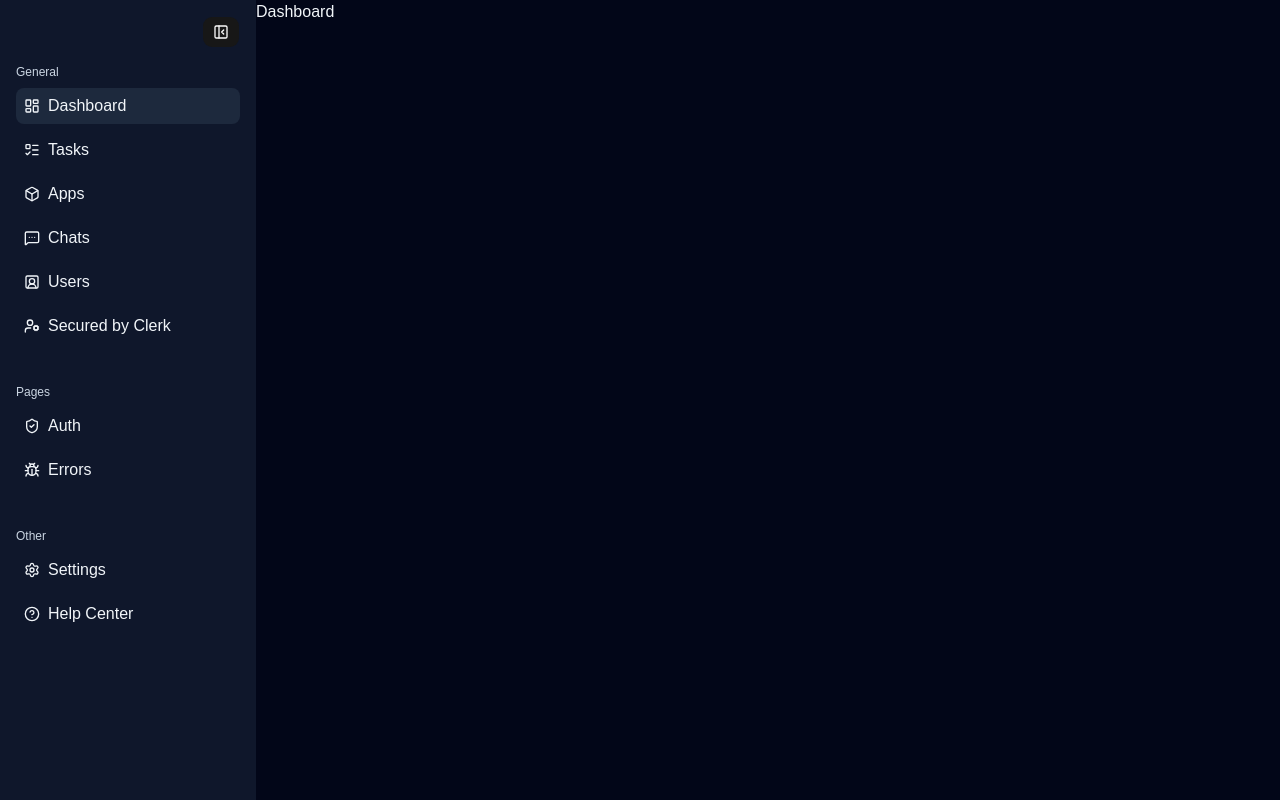
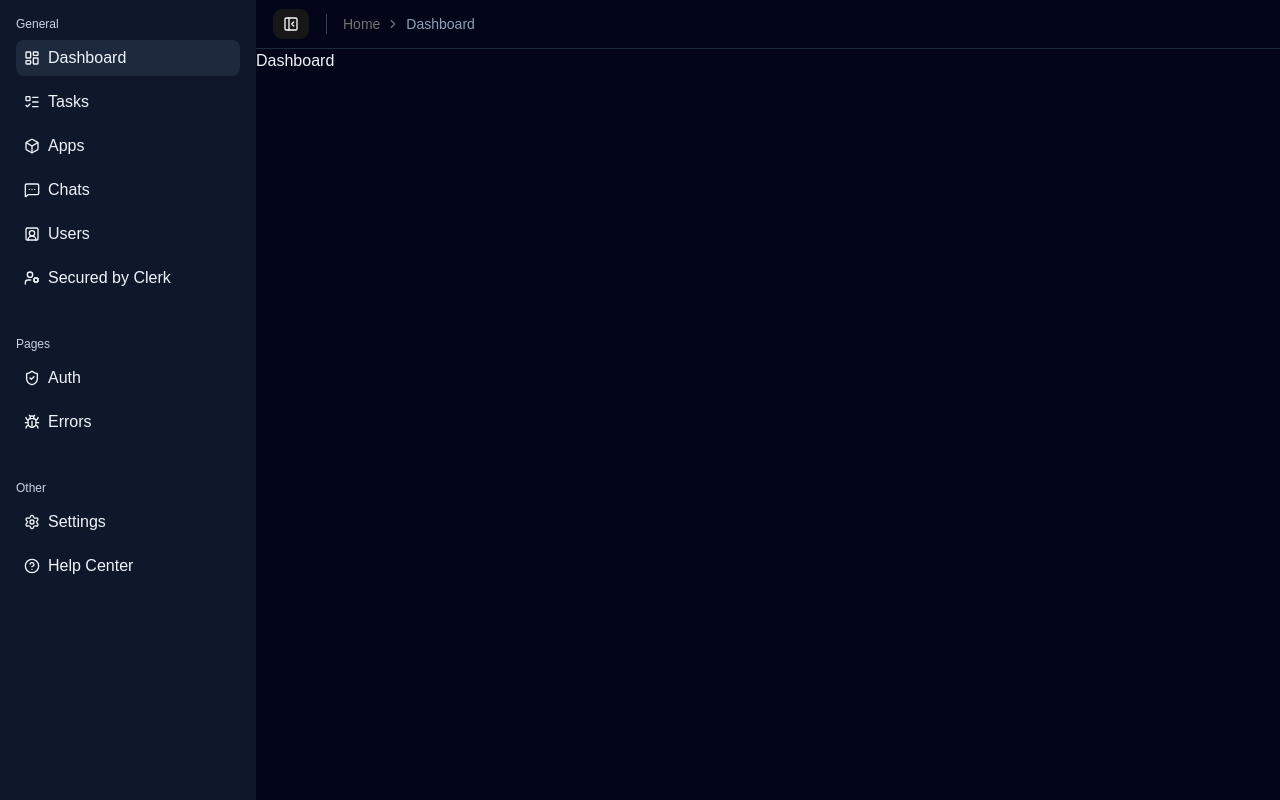
Before and after one commit to Staskovych/react-admin-panel, a React (Vite) app: page / in a window 1280 px wide. Built offline with nearby package versions, Linux system fonts and the light colour scheme.

Commit message:
feat(layout): add header with breadcrumbs and sidebar toggle

```diff
--- a/src/components/layout/AppSidebar.tsx
+++ b/src/components/layout/AppSidebar.tsx
@@ -1,99 +1,10 @@
 import { cn } from '@/lib/utils';
 import { NavLink } from 'react-router-dom';
-import { LayoutDashboard } from "lucide-react";
-import { ListTodo } from 'lucide-react';
-import { Box } from 'lucide-react';
-import { MessageSquareMore } from 'lucide-react';
-import { SquareUserRound} from 'lucide-react';
-import { UserCog } from 'lucide-react';
-import { ShieldCheck } from 'lucide-react';
-import { Bug } from 'lucide-react';
-import { Settings } from 'lucide-react';
-import { CircleQuestionMark } from 'lucide-react';
-import type { LucideIcon } from "lucide-react";
-
-type NavItem = {
-    title: string;
-    url: string;
-    icon: LucideIcon;
-}
-
-type NavGroup = {
-    title: string;
-    items: NavItem[];
-}
+import { navGroups } from '@/config/navigation';
 
 type AppSidebarProps = {
     isCollapsed: boolean;
 }
-
-const navGroups: NavGroup[] = [
-    {
-        title: 'General',
-        items: [
-            {
-                title: 'Dashboard',
-                url: '/',
-                icon: LayoutDashboard,
-            },
-            {
-                title: 'Tasks',
-                url: '/tasks',
-                icon: ListTodo,
-            },
-            {
-                title: 'Apps',
-                url: '/apps',
-                icon: Box,
-            },
-            {
-                title: 'Chats',
-                url: '/chats',
-                icon: MessageSquareMore,
-            },
-            {
-                title: 'Users',
-                url: '/users',
-                icon: SquareUserRound,
-            },
-            {
-                title: 'Secured by Clerk',
-                url: '/secured-by-clerk',
-                icon: UserCog,
-            }
-        ]
-    },
-    {
-        title: 'Pages',
-        items: [
-            {
-                title: 'Auth',
-                url: '/auth',
-                icon: ShieldCheck,
-            },
-            {
-                title: 'Errors',
-                url: '/errors',
-                icon: Bug,
-            }
-        ]
-    },
-    {
-        title: 'Other',
-        items: [
-            {
-                title: 'Settings',
-                url: '/settings',
-                icon: Settings,
-            },
-            {
-                title: 'Help Center',
-                url: '/help-center',
-                icon: CircleQuestionMark,
-            }
-        ]
-    }
-]
 
 export function AppSidebar( { isCollapsed }: AppSidebarProps) {
     return (
--- /dev/null
+++ b/src/components/layout/Header.tsx
@@ -0,0 +1,39 @@
+import { useLocation, Link } from 'react-router-dom';
+import { navGroups } from '@/config/navigation';
+import { Breadcrumb, BreadcrumbList, BreadcrumbItem, BreadcrumbLink, BreadcrumbPage, BreadcrumbSeparator } from '@/components/ui/breadcrumb';
+import { Button } from '@/components/ui/button';
+import { PanelLeftClose, PanelLeftOpen } from 'lucide-react';
+
+type HeaderProps = {
+  toggleSidebar: () => void;
+  isCollapsed: boolean;
+}
+
+export function Header({ toggleSidebar, isCollapsed }: HeaderProps) {
+  const location = useLocation();
+  const currentPath = location.pathname;
+
+  const currentGroup = navGroups.find(group => group.items.some(item => item.url === currentPath));
+  const currentItem = currentGroup?.items.find(item => item.url === currentPath);
+
+  return (
+    <header className="flex items-center gap-4 px-4 py-2 border-b shrink-0 border-slate-800">
+      <Button type="button" onClick={toggleSidebar}>
+        {isCollapsed ? <PanelLeftOpen /> : <PanelLeftClose />}
+      </Button>
+      <Breadcrumb className="border-l border-slate-700 pl-4">
+        <BreadcrumbList>
+          <BreadcrumbItem>
+            <BreadcrumbLink asChild className="hover:text-slate-200">
+              <Link to="/">Home</Link>
+            </BreadcrumbLink>
+          </BreadcrumbItem>
+          <BreadcrumbSeparator />
+            <BreadcrumbItem>
+              <BreadcrumbPage className="text-slate-400">{currentItem?.title}</BreadcrumbPage>
+            </BreadcrumbItem>
+        </BreadcrumbList>
+      </Breadcrumb>
+    </header>
+  )
+}
--- a/src/components/layout/Layout.tsx
+++ b/src/components/layout/Layout.tsx
@@ -1,9 +1,8 @@
 import type { ReactNode } from 'react';
+import { AppSidebar } from './AppSidebar';
+import { cn } from '@/lib/utils';
+import { Header } from './Header';
 import { useState } from 'react';
-import { AppSidebar } from './AppSidebar';
-import { PanelLeftClose, PanelLeftOpen } from 'lucide-react';
-import { Button } from '../ui/button';
-import { cn } from '@/lib/utils';
 
 type LayoutProps = {
     children: ReactNode;
@@ -16,22 +15,16 @@ export function Layout({ children }: LayoutProps) {
         setIsCollapsed(prev => !prev);
     }
 
-
-
     return (
         <div className="flex min-h-screen">
             <aside className={cn(
                 "bg-slate-900 transition-all duration-300 ease-in-out",
                  isCollapsed ? "w-16" : "w-64"
                  )}>
-                <div className='flex justify-end px-4 pt-4'>
-                <Button type="button" onClick={toggleSidebar}>
-                    {isCollapsed ? <PanelLeftOpen /> : <PanelLeftClose />}
-                </Button>
-                </div>
                 <AppSidebar isCollapsed={isCollapsed}/>
             </aside>
-            <main className="flex-1 bg-slate-950 text-slate-100">
+            <main className="flex flex-col flex-1 bg-slate-950 text-slate-100">
+                <Header toggleSidebar={toggleSidebar} isCollapsed={isCollapsed}/>
                 {children}
             </main>
         </div>
--- /dev/null
+++ b/src/components/ui/breadcrumb.tsx
@@ -0,0 +1,122 @@
+import * as React from "react"
+import { Slot } from "radix-ui"
+
+import { cn } from "@/lib/utils"
+import { ChevronRightIcon, MoreHorizontalIcon } from "lucide-react"
+
+function Breadcrumb({ className, ...props }: React.ComponentProps<"nav">) {
+  return (
+    <nav
+      aria-label="breadcrumb"
+      data-slot="breadcrumb"
+      className={cn(className)}
+      {...props}
+    />
+  )
+}
+
+function BreadcrumbList({ className, ...props }: React.ComponentProps<"ol">) {
+  return (
+    <ol
+      data-slot="breadcrumb-list"
+      className={cn(
+        "flex flex-wrap items-center gap-1.5 text-sm wrap-break-word text-muted-foreground",
+        className
+      )}
+      {...props}
+    />
+  )
+}
+
+function BreadcrumbItem({ className, ...props }: React.ComponentProps<"li">) {
+  return (
+    <li
+      data-slot="breadcrumb-item"
+      className={cn("inline-flex items-center gap-1", className)}
+      {...props}
+    />
+  )
+}
+
+function BreadcrumbLink({
+  asChild,
+  className,
+  ...props
+}: React.ComponentProps<"a"> & {
+  asChild?: boolean
+}) {
+  const Comp = asChild ? Slot.Root : "a"
+
+  return (
+    <Comp
+      data-slot="breadcrumb-link"
+      className={cn("transition-colors hover:text-foreground", className)}
+      {...props}
+    />
+  )
+}
+
+function BreadcrumbPage({ className, ...props }: React.ComponentProps<"span">) {
+  return (
+    <span
+      data-slot="breadcrumb-page"
+      role="link"
+      aria-disabled="true"
+      aria-current="page"
+      className={cn("font-normal text-foreground", className)}
+      {...props}
+    />
+  )
+}
+
+function BreadcrumbSeparator({
+  children,
+  className,
+  ...props
+}: React.ComponentProps<"li">) {
+  return (
+    <li
+      data-slot="breadcrumb-separator"
+      role="presentation"
+      aria-hidden="true"
+      className={cn("[&>svg]:size-3.5", className)}
+      {...props}
+    >
+      {children ?? (
+        <ChevronRightIcon />
+      )}
+    </li>
+  )
+}
+
+function BreadcrumbEllipsis({
+  className,
+  ...props
+}: React.ComponentProps<"span">) {
+  return (
+    <span
+      data-slot="breadcrumb-ellipsis"
+      role="presentation"
+      aria-hidden="true"
+      className={cn(
+        "flex size-5 items-center justify-center [&>svg]:size-4",
+        className
+      )}
+      {...props}
+    >
+      <MoreHorizontalIcon
+      />
+      <span className="sr-only">More</span>
+    </span>
+  )
+}
+
+export {
+  Breadcrumb,
+  BreadcrumbList,
+  BreadcrumbItem,
+  BreadcrumbLink,
+  BreadcrumbPage,
+  BreadcrumbSeparator,
+  BreadcrumbEllipsis,
+}
--- /dev/null
+++ b/src/config/navigation.ts
@@ -0,0 +1,90 @@
+import { LayoutDashboard } from "lucide-react";
+import { ListTodo } from 'lucide-react';
+import { Box } from 'lucide-react';
+import { MessageSquareMore } from 'lucide-react';
+import { SquareUserRound } from 'lucide-react';
+import { UserCog } from 'lucide-react';
+import { ShieldCheck } from 'lucide-react';
+import { Bug } from 'lucide-react';
+import { Settings } from 'lucide-react';
+import { CircleQuestionMark } from 'lucide-react';
+import type { LucideIcon } from "lucide-react";
+
+type NavItem = {
+  title: string;
+  url: string;
+  icon: LucideIcon;
+}
+
+type NavGroup = {
+  title: string;
+  items: NavItem[];
+}
+
+export const navGroups: NavGroup[] = [
+  {
+      title: 'General',
+      items: [
+          {
+              title: 'Dashboard',
+              url: '/',
+              icon: LayoutDashboard,
+          },
+          {
+              title: 'Tasks',
+              url: '/tasks',
+              icon: ListTodo,
+          },
+          {
+              title: 'Apps',
+              url: '/apps',
+              icon: Box,
+          },
+          {
+              title: 'Chats',
+              url: '/chats',
+              icon: MessageSquareMore,
+          },
+          {
+              title: 'Users',
+              url: '/users',
+              icon: SquareUserRound,
+          },
+          {
+              title: 'Secured by Clerk',
+              url: '/secured-by-clerk',
+              icon: UserCog,
+          }
+      ]
+  },
+  {
+      title: 'Pages',
+      items: [
+          {
+              title: 'Auth',
+              url: '/auth',
+              icon: ShieldCheck,
+          },
+          {
+              title: 'Errors',
+              url: '/errors',
+              icon: Bug,
+          }
+      ]
+  },
+  {
+      title: 'Other',
+      items: [
+          {
+              title: 'Settings',
+              url: '/settings',
+              icon: Settings,
+          },
+          {
+              title: 'Help Center',
+              url: '/help-center',
+              icon: CircleQuestionMark,
+          }
+      ]
+  }
+]
```
